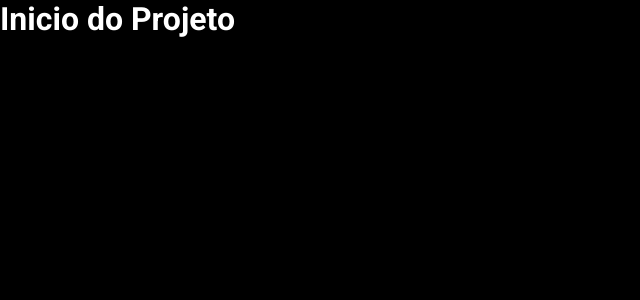
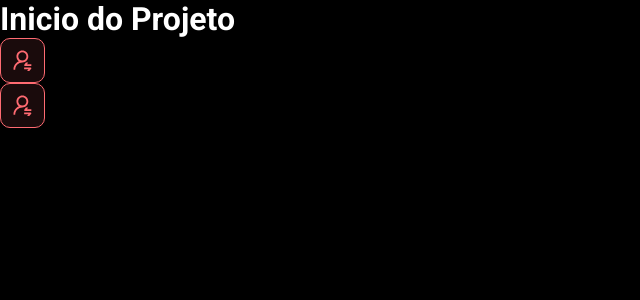
Before and after one commit to GiovaniFRA/DSM, a React (Vite) app in the folder FrontEnd/: page / in a window 1280 px wide. Shown: the top 300 px of the page, without its empty margins (0-640 px from the left). Built offline with nearby package versions, Linux system fonts and the light colour scheme.

Commit message:
Primeiro Componete

```diff
--- a/FrontEnd/src/App.tsx
+++ b/FrontEnd/src/App.tsx
@@ -1,8 +1,13 @@
+import NotificationButton from "./components/NotificationButton"
 
 
 function App() {
  return(
+    <>
      <h1>Inicio do Projeto</h1>
+     <NotificationButton/>
+     <NotificationButton/>
+    </>
  )
 }
 
--- /dev/null
+++ b/FrontEnd/src/components/NotificationButton/index.tsx
@@ -0,0 +1,12 @@
+import icon from "../../assets/img/notification-icon.svg"
+import "./styles.css"
+function NotificationButton() {
+    return (
+        <div className="dsmeta-red-btn">
+            <img src={icon} alt="Notificar" />
+        </div>
+
+    )
+}
+
+export default NotificationButton
--- /dev/null
+++ b/FrontEnd/src/components/NotificationButton/styles.css
@@ -0,0 +1,18 @@
+.dsmeta-red-btn {
+    height: 45px;
+    width: 45px;
+    background: rgba(255, 107, 114, 0.1);
+    border: 1px solid #ff6b72;
+    border-radius: 10px;
+    display: flex;
+    align-items: center;
+    justify-content: center;
+    cursor: pointer;
+}
+.dsmeta-red-btn:hover {
+   opacity:0.6;
+}
+
+.dsmeta-red-btn img {
+    width: 19px;
+}
```
Also changed, not shown: FrontEnd/src/assets/img/notification-icon.svg (added).
